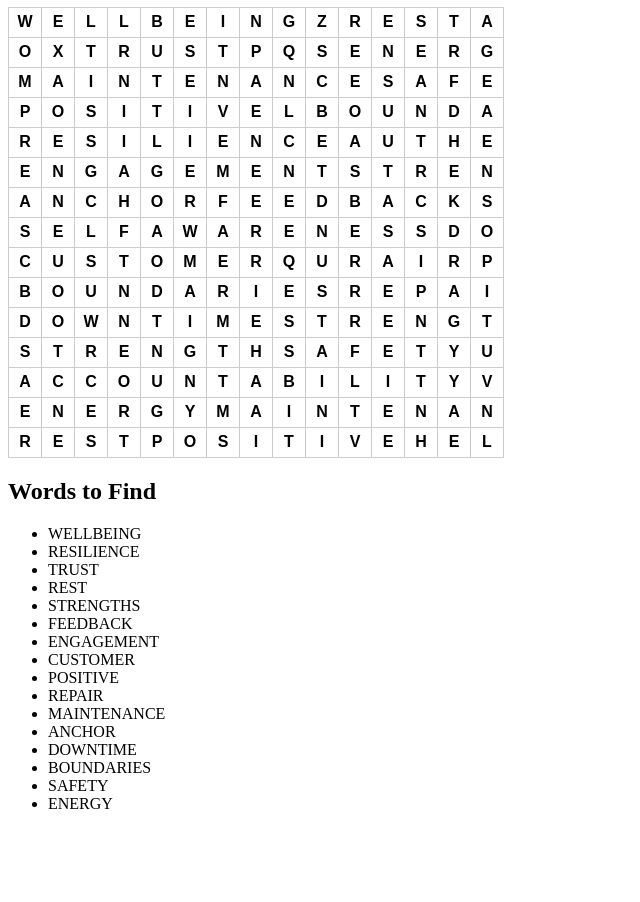
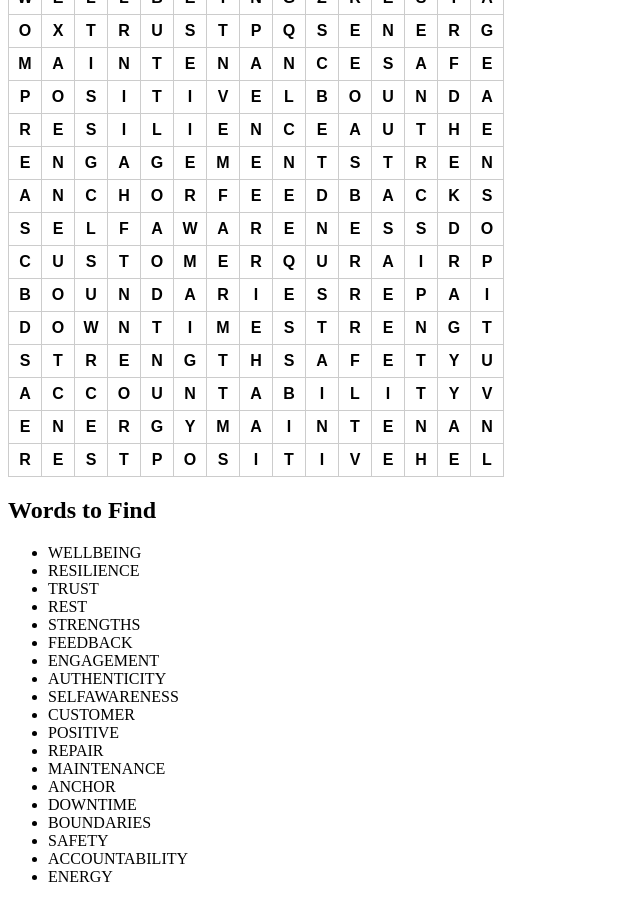
Before and after one commit to Es7582/Wellness-Word-search-, a plain HTML site: page index.html in a window 1280 px wide. Shown: the part 99-1001 px from the top of the page, without its empty margins (0-640 px from the left). Before the commit the page ends 928 px from the top, so only its background shows below. Drawn offline with Linux system fonts and the light colour scheme.

Commit message:
Update index.html

```diff
--- a/index.html
+++ b/index.html
@@ -1,4 +1,4 @@
-!DOCTYPE html>
+<!DOCTYPE html>
 <html lang="en">
 <head>
   <meta charset="UTF-8">
@@ -43,6 +43,8 @@
     <li>STRENGTHS</li>
     <li>FEEDBACK</li>
     <li>ENGAGEMENT</li>
+    <li>AUTHENTICITY</li>
+    <li>SELFAWARENESS</li>
     <li>CUSTOMER</li>
     <li>POSITIVE</li>
     <li>REPAIR</li>
@@ -51,6 +53,7 @@
     <li>DOWNTIME</li>
     <li>BOUNDARIES</li>
     <li>SAFETY</li>
+    <li>ACCOUNTABILITY</li>
     <li>ENERGY</li>
   </ul>
 
@@ -75,8 +78,9 @@
     ];
     const words = [
       'WELLBEING','RESILIENCE','TRUST','REST','STRENGTHS','FEEDBACK',
-      'ENGAGEMENT','CUSTOMER','POSITIVE',
-      'REPAIR','MAINTENANCE','ANCHOR','DOWNTIME','BOUNDARIES','SAFETY','ENERGY'
+      'ENGAGEMENT','AUTHENTICITY','SELFAWARENESS','CUSTOMER','POSITIVE',
+      'REPAIR','MAINTENANCE','ANCHOR','DOWNTIME','BOUNDARIES','SAFETY',
+      'ACCOUNTABILITY','ENERGY'
     ];
     const grid = document.getElementById('grid');
     const wordList = document.getElementById('word-list');
@@ -128,7 +132,7 @@
       }
     });
 
-  function highlightWordInList(word) {
+   function highlightWordInList(word) {
   const items = wordList.querySelectorAll('li');
   items.forEach(item => {
     if (item.textContent.trim().replace(/\s+/g, '').toUpperCase() === word.replace(/\s+/g, '').toUpperCase()) {
```
